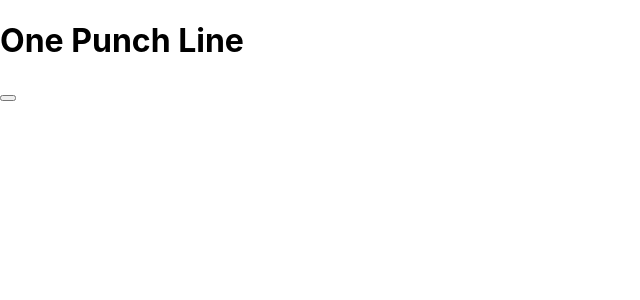
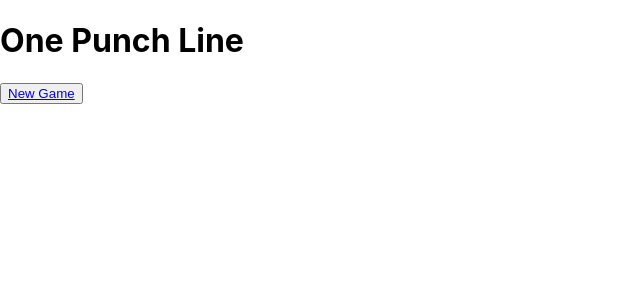
Before and after one commit to sandydn/One-Punch-Line, a React (Create React App) app in the folder client/: page / in a window 1280 px wide. Shown: the top 300 px of the page, without its empty margins (0-640 px from the left). Built offline with nearby package versions, Linux system fonts and the light colour scheme.

Commit message:
004-homepage | feat(navlink) homepage => fight

```diff
--- a/client/src/App.js
+++ b/client/src/App.js
@@ -1,8 +1,5 @@
 import React from 'react';
 import './App.css';
-import {
-  Link
-} from "react-router-dom";
 import Index from './routes/Index'
 function App() {
   return (
--- a/client/src/charter/Button.jsx
+++ b/client/src/charter/Button.jsx
@@ -1,10 +1,10 @@
 import React from 'react'
 
 
-function Button({handleClick}) {
+function Button({handleClick, value}) {
     return (
         <div>
-            <button onClick={handleClick}></button>
+            <button >{handleClick(value)}</button>
         </div>
     )
 }
--- a/client/src/routes/HomePage.jsx
+++ b/client/src/routes/HomePage.jsx
@@ -1,12 +1,16 @@
 import React from 'react'
+import {NavLink} from 'react-router-dom'
 import Button from '../charter/Button'
 
 const HomePage = () => {
 
+    const startGame = (value) => <NavLink to="/fight" >{value}</NavLink>
+
+
     return (
         <div>
             <h1>One Punch Line</h1>
-            <Button />
+            <Button handleClick={startGame} value={'New Game'}/>
         </div>
     )
 }
```
